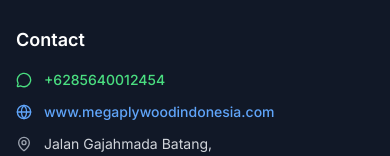
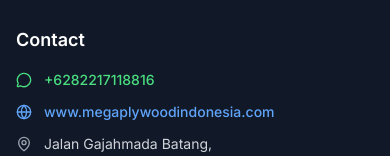
Before and after one commit to koncoweb/megaplywood, a Next.js app: page /history in a window 390 px wide. Shown: the part 11813-11969 px from the top of the page. Built offline with nearby package versions, Linux system fonts and the light colour scheme.

Commit message:
Update contact information across multiple components and pages to reflect new phone number +6282217118816 for improved customer communication.

```diff
--- a/src/app/contact/page.tsx
+++ b/src/app/contact/page.tsx
@@ -2,15 +2,15 @@
 import { MapPin, Clock, MessageCircle, Globe, Factory } from 'lucide-react'
 
 export const metadata: Metadata = {
-  title: 'Contact MegaPlywood Indonesia - Phone +6285640012454 | WhatsApp & Production Locations',
-  description: 'Contact MegaPlywood Indonesia via WhatsApp +6285640012454 for plywood consultation. Visit our production locations in Central Java and East Java. Professional plywood distributor.',
+  title: 'Contact MegaPlywood Indonesia - Phone +6282217118816 | WhatsApp & Production Locations',
+  description: 'Contact MegaPlywood Indonesia via WhatsApp +6282217118816 for plywood consultation. Visit our production locations in Central Java and East Java. Professional plywood distributor.',
   keywords: [
-    'contact megaplywood indonesia', 'whatsapp megaplywood', 'phone +6285640012454',
+    'contact megaplywood indonesia', 'whatsapp megaplywood', 'phone +6282217118816',
     'plywood consultation indonesia', 'megaplywood production locations', 'central java plywood',
     'east java plywood', 'magelang plywood', 'banyumas plywood', 'batang plywood', 'pacitan plywood'
   ],
   openGraph: {
-    title: 'Contact MegaPlywood Indonesia - WhatsApp +6285640012454',
+    title: 'Contact MegaPlywood Indonesia - WhatsApp +6282217118816',
     description: 'Get in touch with MegaPlywood Indonesia via WhatsApp for plywood consultation. Production locations in Central Java and East Java.',
     type: 'website',
   },
@@ -21,7 +21,7 @@
     {
       icon: MessageCircle,
       title: 'MEGAPLYWOOD INDONESIA PHONE & WHATSAPP',
-      details: ['+6285640012454'],
+      details: ['+6282217118816'],
       description: 'Contact Our WhatsApp - Connect Directly With Us by WhatsApp',
       whatsapp: true
     },
@@ -54,17 +54,17 @@
   const departments = [
     {
       name: 'Sales & Marketing',
-      whatsapp: '+6285640012454',
+      whatsapp: '+6282217118816',
       description: 'Product consultation and sales via WhatsApp'
     },
     {
       name: 'Customer Service',
-      whatsapp: '+6285640012454',
+      whatsapp: '+6282217118816',
       description: 'Customer support and complaints via WhatsApp'
     },
     {
       name: 'Technical Support',
-      whatsapp: '+6285640012454',
+      whatsapp: '+6282217118816',
       description: 'Technical consultation and specifications via WhatsApp'
     },
     {
@@ -90,10 +90,10 @@
             "@type": "Organization",
             "name": "MegaPlywood Indonesia",
             "url": "https://www.megaplywoodindonesia.com",
-            "telephone": "+6285640012454",
+            "telephone": "+6282217118816",
             "contactPoint": {
               "@type": "ContactPoint",
-              "telephone": "+6285640012454",
+              "telephone": "+6282217118816",
               "contactType": "customer service",
               "availableLanguage": ["Indonesian", "English"]
             },
@@ -186,12 +186,12 @@
                       <div key={idx}>
                         {contact.whatsapp ? (
                           <a
-                            href={`https://wa.me/6285640012454?text=Hi%20MegaPlywood%20Indonesia,%20I%20am%20interested%20in%20your%20plywood%20products.%20Please%20provide%20more%20information%20and%20pricing.`}
+                            href={`https://wa.me/6282217118816?text=Hi%20MegaPlywood%20Indonesia,%20I%20am%20interested%20in%20your%20plywood%20products.%20Please%20provide%20more%20information%20and%20pricing.`}
                             target="_blank"
                             rel="noopener noreferrer"
                             className="text-green-600 font-bold text-lg hover:text-green-700 transition-colors duration-200 flex items-center justify-center space-x-2"
                             itemProp="telephone"
-                            content="+6285640012454"
+                            content="+6282217118816"
                           >
                             <MessageCircle className="w-5 h-5" />
                             <span>{detail}</span>
@@ -239,15 +239,15 @@
               Connect Directly With Us by WhatsApp for instant consultation and support
             </p>
             <a
-              href="https://wa.me/6285640012454?text=Hi%20MegaPlywood%20Indonesia,%20I%20am%20interested%20in%20your%20plywood%20products.%20Please%20provide%20more%20information%20and%20pricing."
+              href="https://wa.me/6282217118816?text=Hi%20MegaPlywood%20Indonesia,%20I%20am%20interested%20in%20your%20plywood%20products.%20Please%20provide%20more%20information%20and%20pricing."
               target="_blank"
               rel="noopener noreferrer"
               className="inline-flex items-center bg-green-600 hover:bg-green-700 text-white px-8 py-4 rounded-xl font-bold text-lg transition-all duration-200 transform hover:scale-105 shadow-lg"
               itemProp="telephone"
-              content="+6285640012454"
+              content="+6282217118816"
             >
               <MessageCircle className="w-6 h-6 mr-3" />
-              <span>WhatsApp +6285640012454</span>
+              <span>WhatsApp +6282217118816</span>
             </a>
             <div className="mt-6">
               <p className="text-sm text-gray-500">
@@ -452,12 +452,12 @@
                 <div className="space-y-2">
                   {dept.whatsapp ? (
                     <a
-                      href={`https://wa.me/6285640012454?text=Hi%20MegaPlywood%20Indonesia,%20I%20need%20assistance%20with%20${dept.name.toLowerCase().replace(/\s+/g, '%20')}.%20Please%20help%20me.`}
+                      href={`https://wa.me/6282217118816?text=Hi%20MegaPlywood%20Indonesia,%20I%20need%20assistance%20with%20${dept.name.toLowerCase().replace(/\s+/g, '%20')}.%20Please%20help%20me.`}
                       target="_blank"
                       rel="noopener noreferrer"
                       className="inline-flex items-center text-green-600 font-medium text-sm hover:text-green-700 transition-colors duration-200"
                       itemProp="telephone"
-                      content="+6285640012454"
+                      content="+6282217118816"
                     >
                       <MessageCircle className="w-4 h-4 mr-2" />
                       <span>{dept.whatsapp}</span>
--- a/src/app/history/page.tsx
+++ b/src/app/history/page.tsx
@@ -399,7 +399,7 @@
                 Explore Our Products
               </a>
               <a
-                href="https://wa.me/6285640012454?text=Hi%20MegaPlywood,%20I%20am%20interested%20in%20getting%20a%20quote%20and%20free%20sample%20for%20your%20plywood%20products.%20Please%20provide%20more%20information."
+                href="https://wa.me/6282217118816?text=Hi%20MegaPlywood,%20I%20am%20interested%20in%20getting%20a%20quote%20and%20free%20sample%20for%20your%20plywood%20products.%20Please%20provide%20more%20information."
                 target="_blank"
                 rel="noopener noreferrer"
                 className="border-2 border-white hover:bg-white hover:text-gray-900 text-white px-8 py-4 rounded-lg font-semibold transition-all duration-200 flex items-center justify-center space-x-2"
--- a/src/app/layout.tsx
+++ b/src/app/layout.tsx
@@ -103,7 +103,7 @@
               contactPoint: [
                 {
                   '@type': 'ContactPoint',
-                  telephone: '+62-856-4001-2454',
+                  telephone: '+6282217118816',
                   contactType: 'sales',
                   areaServed: 'ID',
                   availableLanguage: ['id', 'en'],
--- a/src/app/privacy/page.tsx
+++ b/src/app/privacy/page.tsx
@@ -161,7 +161,7 @@
                   </div>
                   <div className="flex items-center">
                     <Phone className="w-5 h-5 text-blue-600 mr-3" />
-                    <span className="text-gray-700">Phone: +6285640012454</span>
+                    <span className="text-gray-700">Phone: +6282217118816</span>
                   </div>
                   <div className="flex items-start">
                     <div className="w-5 h-5 text-blue-600 mr-3 mt-0.5">📍</div>
--- a/src/app/products/page.tsx
+++ b/src/app/products/page.tsx
@@ -250,7 +250,7 @@
                 Explore Products
               </Link>
               <a
-                href="https://wa.me/6285640012454?text=Hi%20MegaPlywood,%20I%20am%20interested%20in%20getting%20a%20quote%20and%20free%20sample%20for%20your%20plywood%20products.%20Please%20provide%20more%20information."
+                href="https://wa.me/6282217118816?text=Hi%20MegaPlywood,%20I%20am%20interested%20in%20getting%20a%20quote%20and%20free%20sample%20for%20your%20plywood%20products.%20Please%20provide%20more%20information."
                 target="_blank"
                 rel="noopener noreferrer"
                 className="border-2 border-gray-600 hover:bg-gray-600 hover:text-white text-gray-600 px-8 py-4 rounded-lg font-semibold transition-all duration-200 flex items-center justify-center space-x-2"
@@ -347,7 +347,7 @@
 
                       <div className="flex justify-center">
                         <a
-                          href="https://wa.me/6285640012454?text=Hi%20MegaPlywood,%20I%20am%20interested%20in%20getting%20a%20quote%20and%20free%20sample%20for%20your%20plywood%20products.%20Please%20provide%20more%20information."
+                          href="https://wa.me/6282217118816?text=Hi%20MegaPlywood,%20I%20am%20interested%20in%20getting%20a%20quote%20and%20free%20sample%20for%20your%20plywood%20products.%20Please%20provide%20more%20information."
                           target="_blank"
                           rel="noopener noreferrer"
                           className={`bg-gradient-to-r ${product.color} hover:opacity-90 text-white px-8 py-3 rounded-lg font-semibold transition-all duration-200 text-center transform hover:scale-105 flex items-center justify-center space-x-2`}
@@ -523,7 +523,7 @@
 
           <div className="flex justify-center">
             <a
-              href="https://wa.me/6285640012454?text=Hi%20MegaPlywood,%20I%20am%20interested%20in%20getting%20a%20quote%20and%20free%20sample%20for%20your%20plywood%20products.%20Please%20provide%20more%20information."
+              href="https://wa.me/6282217118816?text=Hi%20MegaPlywood,%20I%20am%20interested%20in%20getting%20a%20quote%20and%20free%20sample%20for%20your%20plywood%20products.%20Please%20provide%20more%20information."
               target="_blank"
               rel="noopener noreferrer"
               className="bg-gradient-to-r from-green-500 to-green-600 hover:from-green-600 hover:to-green-700 text-white px-12 py-4 rounded-xl font-bold text-lg transition-all duration-200 transform hover:scale-105 shadow-lg flex items-center justify-center space-x-3"
--- a/src/app/samples/page.tsx
+++ b/src/app/samples/page.tsx
@@ -304,14 +304,14 @@
               </div>
               <h3 className="text-xl font-semibold mb-2">WhatsApp</h3>
               <a
-                href="https://wa.me/6285640012454?text=Hi%20MegaPlywood%20Indonesia,%20I%20would%20like%20to%20request%20free%20plywood%20samples.%20Please%20provide%20more%20information."
+                href="https://wa.me/6282217118816?text=Hi%20MegaPlywood%20Indonesia,%20I%20would%20like%20to%20request%20free%20plywood%20samples.%20Please%20provide%20more%20information."
                 target="_blank"
                 rel="noopener noreferrer"
                 className="text-green-600 hover:text-green-700 font-medium transition-colors"
                 itemProp="telephone"
-                content="+6285640012454"
+                content="+6282217118816"
               >
-                +6285640012454
+                +6282217118816
               </a>
               <p className="text-sm text-gray-500">Available 24/7</p>
             </div>
--- a/src/app/specifications/page.tsx
+++ b/src/app/specifications/page.tsx
@@ -355,7 +355,7 @@
           </p>
           <div className="flex flex-col sm:flex-row gap-4 justify-center">
             <a
-              href="https://wa.me/6285640012454?text=Hi%20MegaPlywood%20Indonesia,%20I%20need%20custom%20plywood%20specifications%20for%20my%20project.%20Please%20provide%20more%20information."
+              href="https://wa.me/6282217118816?text=Hi%20MegaPlywood%20Indonesia,%20I%20need%20custom%20plywood%20specifications%20for%20my%20project.%20Please%20provide%20more%20information."
               target="_blank"
               rel="noopener noreferrer"
               className="bg-green-600 hover:bg-green-700 text-white px-8 py-3 rounded-lg font-semibold transition-colors duration-200 flex items-center justify-center space-x-2"
--- a/src/app/terms/page.tsx
+++ b/src/app/terms/page.tsx
@@ -49,7 +49,7 @@
                   <p><strong>Company Name:</strong> Mega Plywood Indonesia</p>
                   <p><strong>Business Type:</strong> Plywood Manufacturing and Distribution</p>
                   <p><strong>Address:</strong> Jalan Gajahmada Batang, Batang Regency, Central Java, Indonesia</p>
-                  <p><strong>Contact:</strong> +6285640012454</p>
+                  <p><strong>Contact:</strong> +6282217118816</p>
                   <p><strong>Website:</strong> www.megaplywoodindonesia.com</p>
                 </div>
               </div>
@@ -195,7 +195,7 @@
                   </div>
                   <div className="flex items-center">
                     <Phone className="w-5 h-5 text-blue-600 mr-3" />
-                    <span className="text-gray-700">Phone: +6285640012454</span>
+                    <span className="text-gray-700">Phone: +6282217118816</span>
                   </div>
                   <div className="flex items-start">
                     <div className="w-5 h-5 text-blue-600 mr-3 mt-0.5">📍</div>
--- a/src/components/Footer.tsx
+++ b/src/components/Footer.tsx
@@ -14,7 +14,7 @@
             "@type": "Organization",
             "name": "MegaPlywood Indonesia",
             "url": "https://www.megaplywoodindonesia.com",
-            "telephone": "+6285640012454",
+            "telephone": "+6282217118816",
             "address": {
               "@type": "PostalAddress",
               "streetAddress": "Jalan Gajahmada Batang",
@@ -24,7 +24,7 @@
             },
             "contactPoint": {
               "@type": "ContactPoint",
-              "telephone": "+6285640012454",
+              "telephone": "+6282217118816",
               "contactType": "customer service",
               "availableLanguage": ["Indonesian", "English"]
             },
@@ -130,14 +130,14 @@
               <div className="flex items-center space-x-3">
                 <MessageCircle className="w-4 h-4 text-green-400 flex-shrink-0" />
                 <a
-                  href="https://wa.me/6285640012454?text=Hi%20MegaPlywood%20Indonesia,%20I%20am%20interested%20in%20your%20plywood%20products.%20Please%20provide%20more%20information."
+                  href="https://wa.me/6282217118816?text=Hi%20MegaPlywood%20Indonesia,%20I%20am%20interested%20in%20your%20plywood%20products.%20Please%20provide%20more%20information."
                   target="_blank"
                   rel="noopener noreferrer"
                   className="text-green-400 hover:text-green-300 transition-colors font-medium"
                   itemProp="telephone"
-                  content="+6285640012454"
+                  content="+6282217118816"
                 >
-                  +6285640012454
+                  +6282217118816
                 </a>
               </div>
               <div className="flex items-center space-x-3">
--- a/src/components/Header.tsx
+++ b/src/components/Header.tsx
@@ -25,7 +25,7 @@
     { name: 'Free Samples', href: '/samples' },
     { name: 'About Us', href: '/about' },
     { name: 'Contact', href: '/contact' },
-    { name: 'Call Us', href: 'tel:+6285640012454', icon: Phone },
+    { name: 'Call Us', href: 'tel:+6282217118816', icon: Phone },
     { name: 'Email', href: 'mailto:info@megaplywoodindonesia.com', icon: Mail },
   ]
 
```
